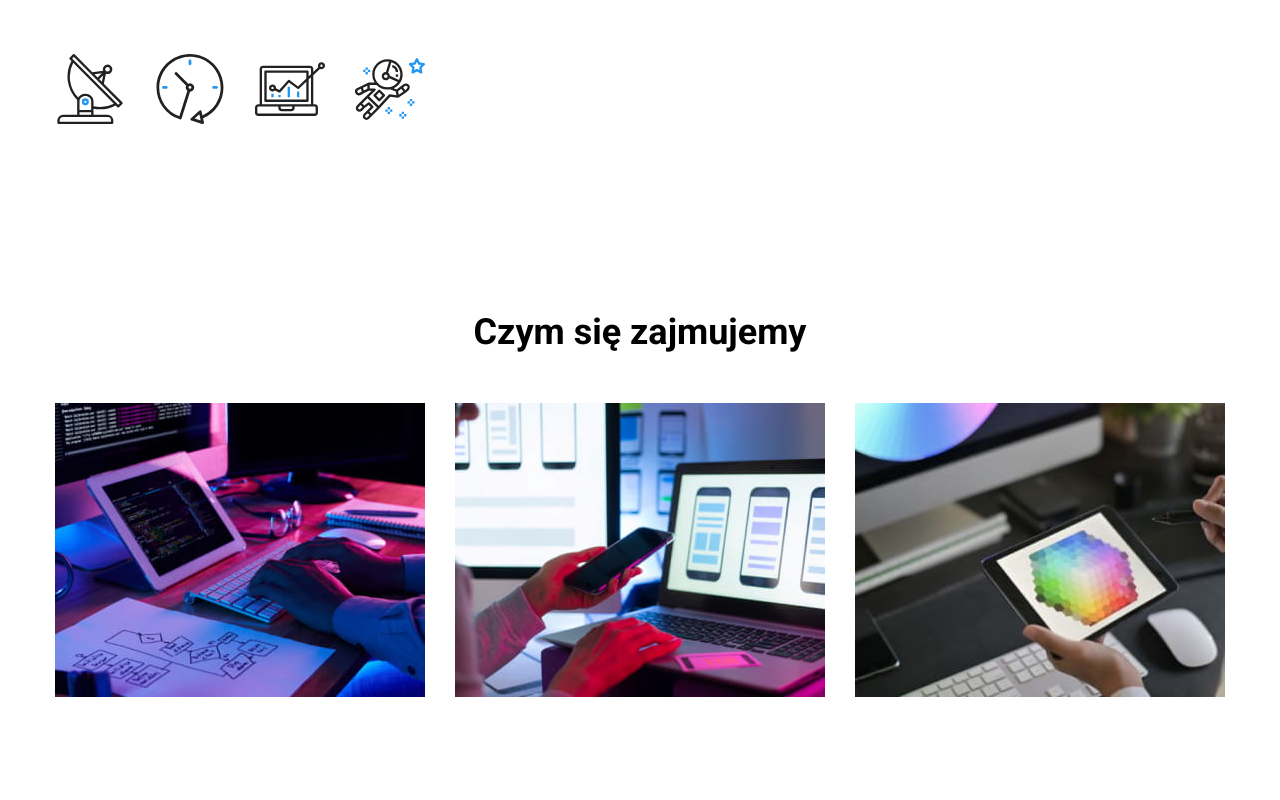
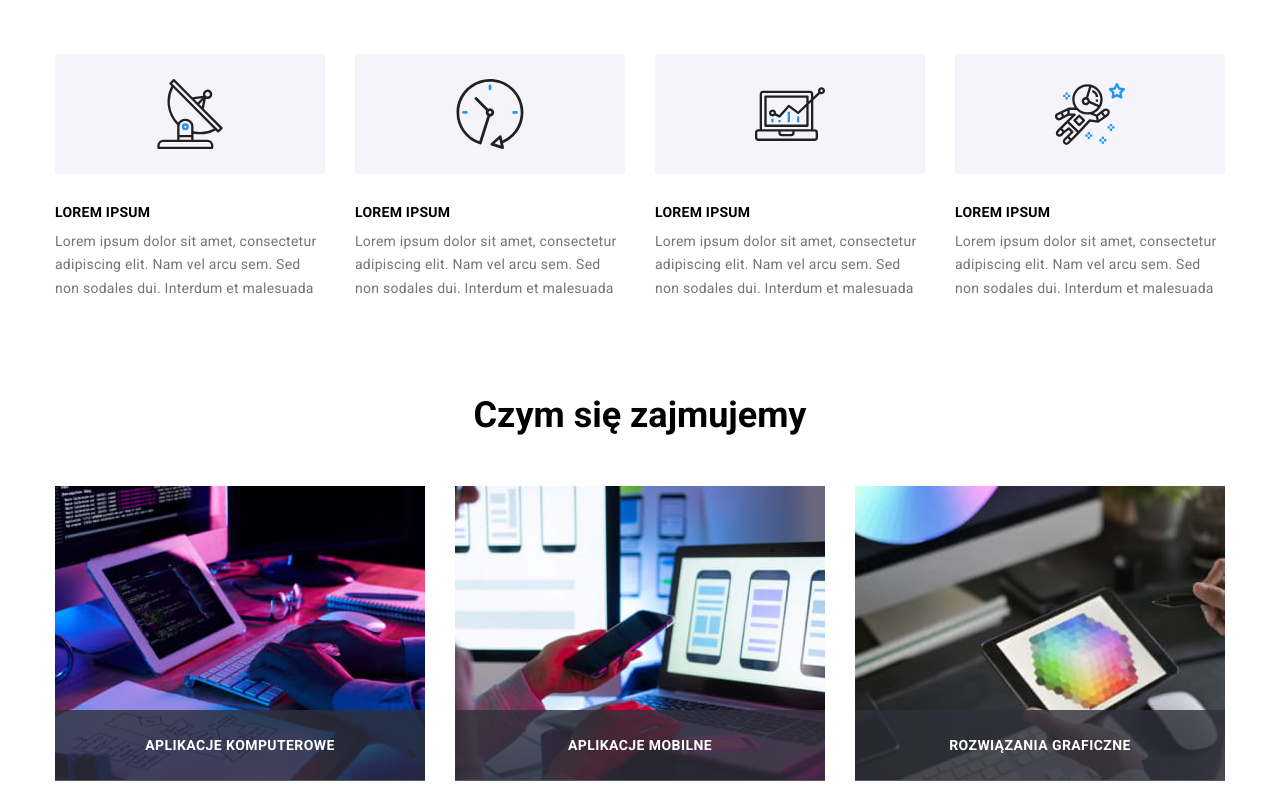
Before and after one commit to taaleksandra/goit-markup-hw-07, a plain HTML site: page index.html in a window 1280 px wide. Shown: the part 720-1520 px from the top of the page. Drawn offline with nearby package versions, Linux system fonts and the light colour scheme.

Commit message:
to scss - main about, main work

```diff
--- a/sass/components/_footer.scss
+++ b/sass/components/_footer.scss
@@ -90,7 +90,7 @@
     }
 
     &__form-btn:active {
-        box-shadow: 0px 4px 4px 0px rgba(0, 0, 0, 0.3) inset;
+        box-shadow: $activeBtnShadow;
     }
 
     &__form-btn-icon {
--- /dev/null
+++ b/sass/components/_main-about.scss
@@ -0,0 +1,26 @@
+.about-container {
+    display: flex;
+    width: 270px;
+    height: 120px;
+    justify-content: center;
+    align-items: center;
+    background-color: hsla(250, 38%, 97%, 1);
+    border-radius: 4px;
+    margin-bottom: 30px;
+}
+
+.about-title {
+    font-weight: 700;
+    font-size: 14px;
+    line-height: 1.15;
+    text-transform: uppercase;
+    letter-spacing: 0.25px;
+    padding-bottom: 10px;
+}
+
+.about-description {
+    font-size: 14px;
+    line-height: 1.7;
+    color: $descriptionColor;
+    letter-spacing: 0.25px;
+}
--- a/sass/components/_main-banner.scss
+++ b/sass/components/_main-banner.scss
@@ -37,7 +37,7 @@
         box-shadow: 0px 4px 4px rgba(0, 0, 0, 0.15);
 
         &:active {
-                box-shadow: 0px 4px 4px 0px rgba(0, 0, 0, 0.3) inset;
+                box-shadow: $activeBtnShadow;
             }
     }
 }
--- /dev/null
+++ b/sass/components/_main-work.scss
@@ -0,0 +1,27 @@
+.container-work {
+    padding-top: 0px;
+
+    &__item {
+            position: relative;
+    }
+
+    &__caption-background {
+        background-color: #2f303acc;
+        width: 100%;
+        position: absolute;
+        top: 224px;
+        z-index: 1;
+    }
+
+    &__caption {
+        font-weight: 700;
+        font-size: 14px;
+        line-height: 1.1721;
+        text-align: center;
+        letter-spacing: 0.03em;
+        text-transform: uppercase;
+        color: $whiteColor;
+        padding-top: 27px;
+        padding-bottom: 27px;
+    }
+}
--- a/sass/main.scss
+++ b/sass/main.scss
@@ -54,3 +54,5 @@
 @import 'components/footer';
 @import 'components/in-progress';
 @import 'components/main-banner';
+@import 'components/main-about';
+@import 'components/main-work';
```
Also changed, not shown: css/main.css, css/main.min.css, 2 other files.
